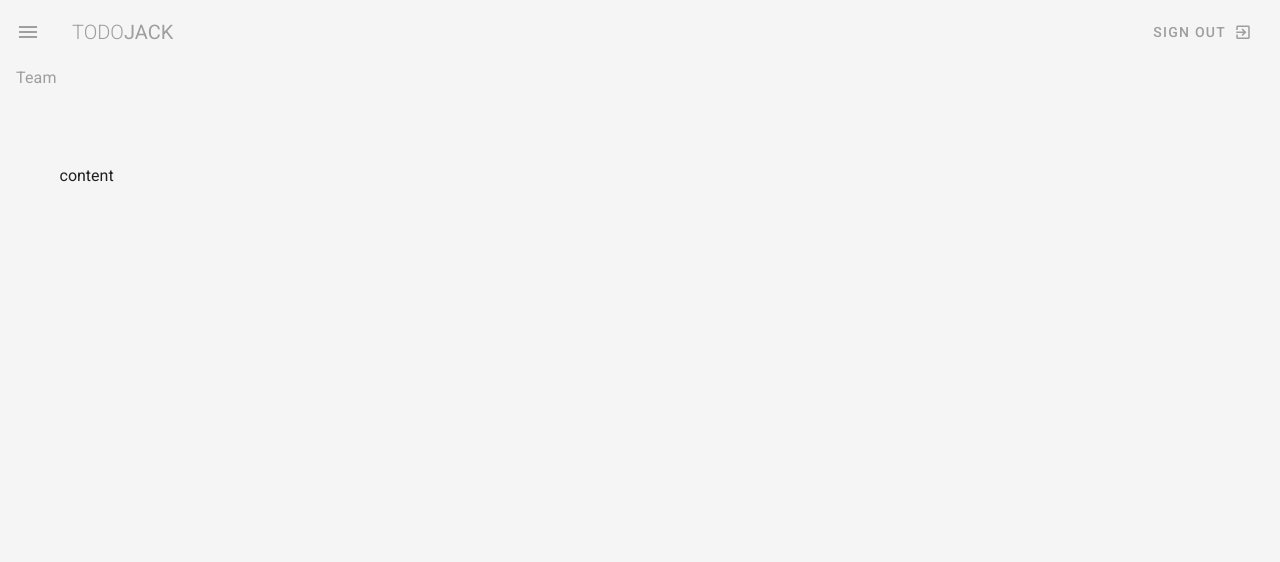
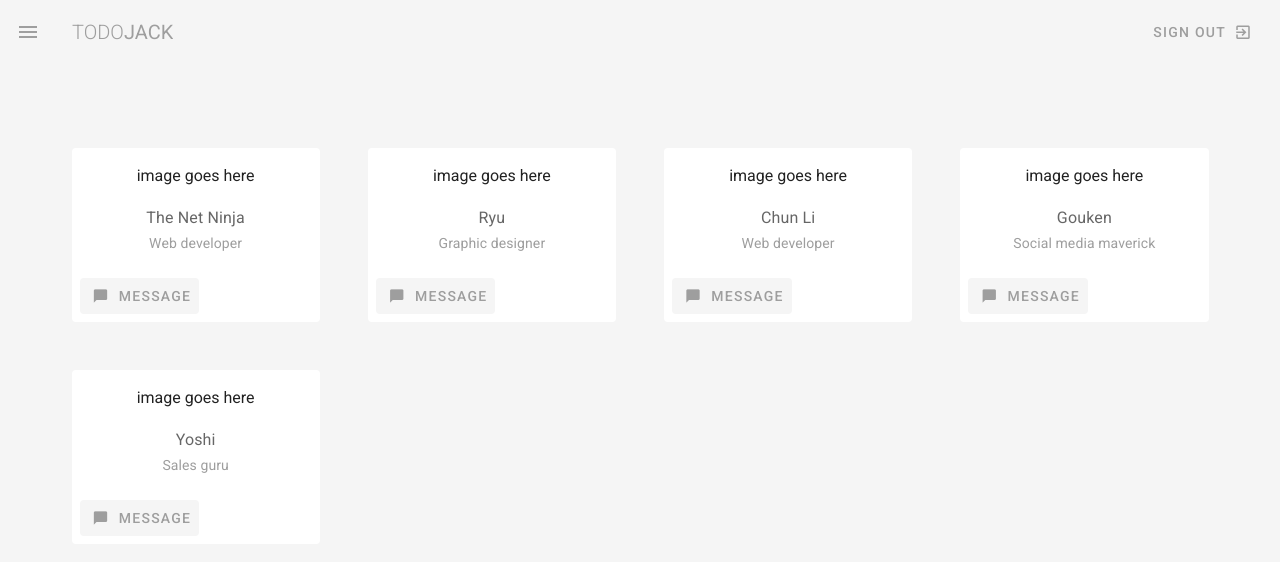
Before and after one commit to GaisericDev/todo, a Vue app: page /team in a window 1280 px wide. Shown: the top 562 px of the page. Built offline with nearby package versions, Linux system fonts and the light colour scheme.

Commit message:
add cards in team view

```diff
--- a/src/views/Team.vue
+++ b/src/views/Team.vue
@@ -1,10 +1,28 @@
 <template>
   <div class="team">
     <h1  class="subtitle-1 grey--text">
-      Team
+
     </h1>
     <v-container class="my-15">
-      content
+      <v-row wrap>
+        <v-col cols="12" xs="12" sm="6" md="4" lg="3" xl="2" v-for="person in team" :key="person.name">
+          <v-card flat class="text-center ma-3">
+            <v-responsive class="pt-4">
+              image goes here
+            </v-responsive>
+            <v-card-text>
+              <div class="text-subtitle-1">{{person.name}}</div>
+              <div class="grey--text">{{person.role}}</div>
+            </v-card-text>
+            <v-card-actions>
+              <v-btn depressed class="grey--text">
+                <v-icon small left>mdi-message</v-icon>
+                <span>Message</span>
+              </v-btn>
+            </v-card-actions>
+          </v-card>
+        </v-col>
+      </v-row>
     </v-container>
   </div>
 </template>
@@ -14,5 +32,16 @@
 
 export default Vue.extend({
   name: "team",
+  data(){
+    return{
+      team: [
+        { name: 'The Net Ninja', role: 'Web developer' },
+        { name: 'Ryu', role: 'Graphic designer' },
+        { name: 'Chun Li', role: 'Web developer' },
+        { name: 'Gouken', role: 'Social media maverick' },
+        { name: 'Yoshi', role: 'Sales guru'}
+      ]
+    }
+  }
 });
 </script>
```
